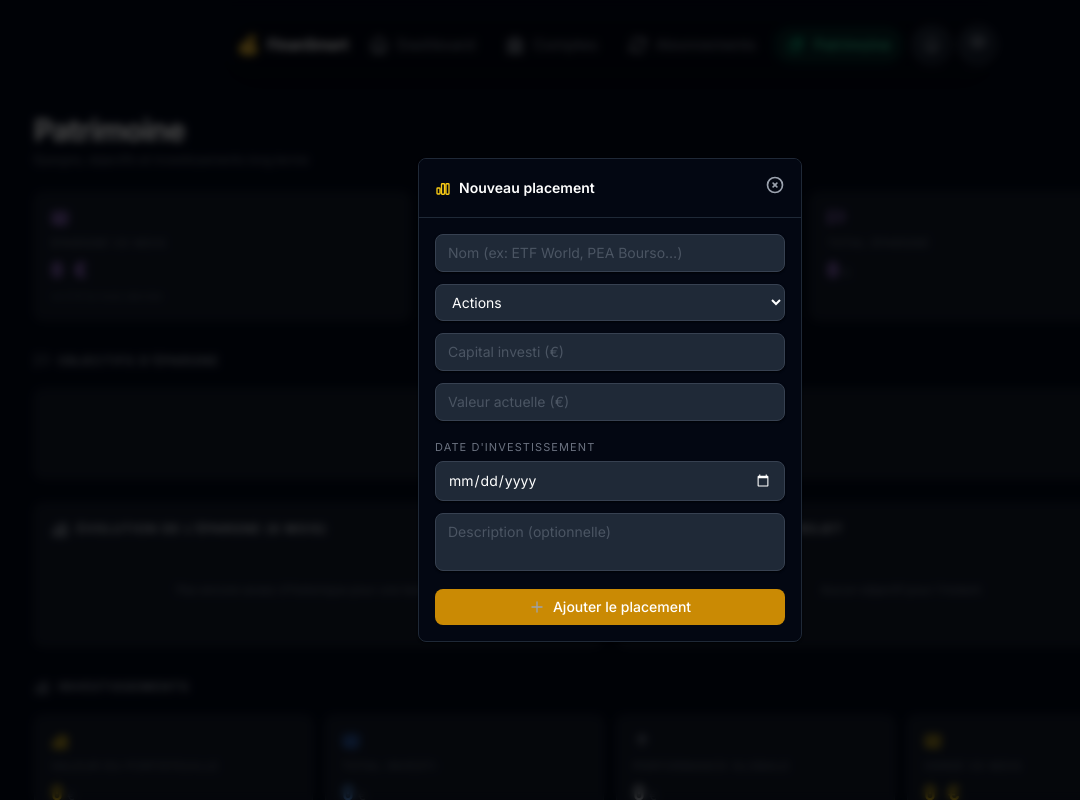
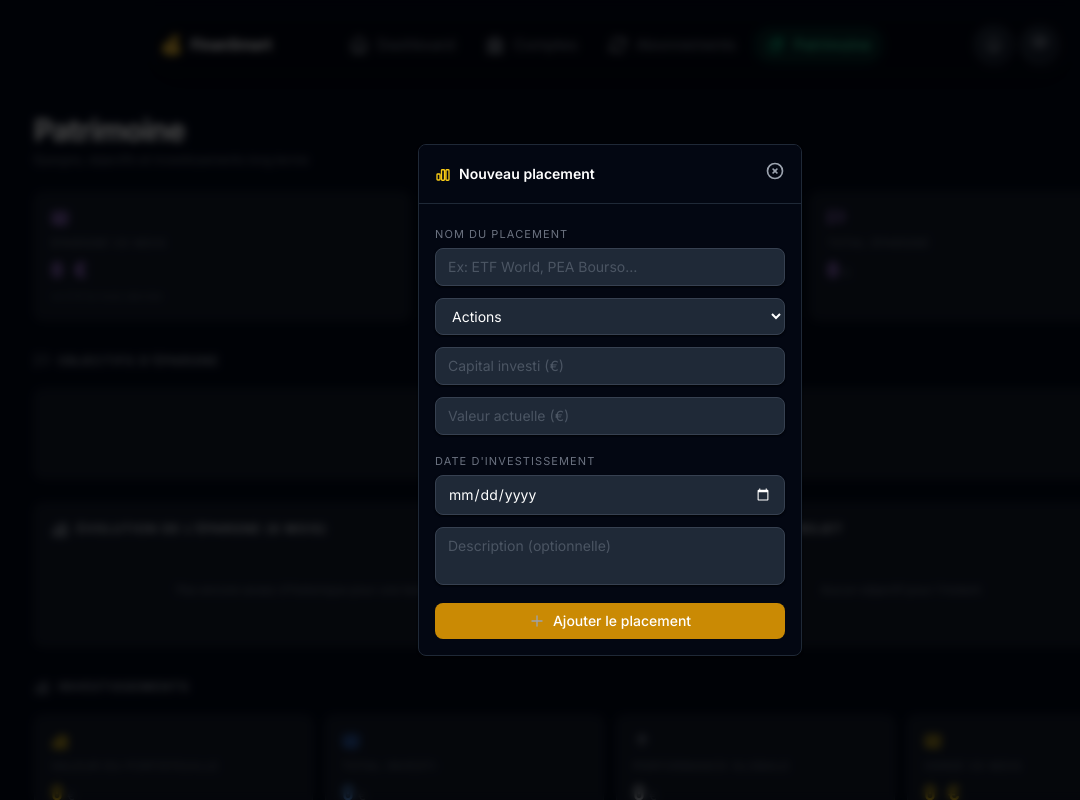
Before and after one commit to Halid13/myECO, a FastAPI app: page /patrimoine/ in a window 1280 px wide, after a click on "Nouveau placement". Shown: the whole page, without its empty margins (30-1110 px from the left). Run offline with FastAPI, Linux system fonts and the light colour scheme; data that the repository does not hold is empty; some libraries are stand-ins or nearby versions.

Commit message:
Add fiance v0.4

```diff
--- a/app/templates/base.html
+++ b/app/templates/base.html
@@ -50,7 +50,7 @@
 
     <!-- ==================== BARRE DE NAVIGATION FLOTTANTE (haut) ==================== -->
     <div class="fixed top-4 inset-x-0 z-40 px-4">
-        <nav class="max-w-3xl mx-auto grid grid-cols-[1fr_auto_1fr] items-center gap-2 bg-gray-950/70 backdrop-blur-xl border border-gray-800/60 rounded-full shadow-lg px-2.5 py-2">
+        <nav class="max-w-[57.6rem] mx-auto grid grid-cols-[1fr_auto_1fr] items-center gap-2 bg-gray-950/70 backdrop-blur-xl border border-gray-800/60 rounded-full shadow-lg px-2.5 py-2">
 
             <a href="/" class="flex items-center gap-2 justify-self-start flex-shrink-0 group">
                 <span class="text-lg leading-none">💰</span>
--- a/app/templates/patrimoine.html
+++ b/app/templates/patrimoine.html
@@ -300,8 +300,11 @@
             </button>
         </div>
         <form onsubmit="return creerPlacement(event)" class="p-4 space-y-3">
-            <input name="nom_support" placeholder="Nom (ex: ETF World, PEA Bourso…)" required
-                class="w-full bg-gray-800 border border-gray-700 rounded-lg px-3 py-2 text-sm text-white placeholder-gray-600 focus:outline-none focus:border-yellow-500" />
+            <div>
+                <label class="text-[11px] text-gray-500 uppercase tracking-widest">Nom du placement</label>
+                <input name="nom_support" placeholder="Ex: ETF World, PEA Bourso…" required
+                    class="w-full mt-1 bg-gray-800 border border-gray-700 rounded-lg px-3 py-2 text-sm text-white placeholder-gray-600 focus:outline-none focus:border-yellow-500" />
+            </div>
             <select name="type_actif" required
                 class="w-full bg-gray-800 border border-gray-700 rounded-lg px-3 py-2 text-sm text-white focus:outline-none focus:border-yellow-500">
                 {% for t in types_actifs %}<option value="{{ t }}">{{ t }}</option>{% endfor %}
```
